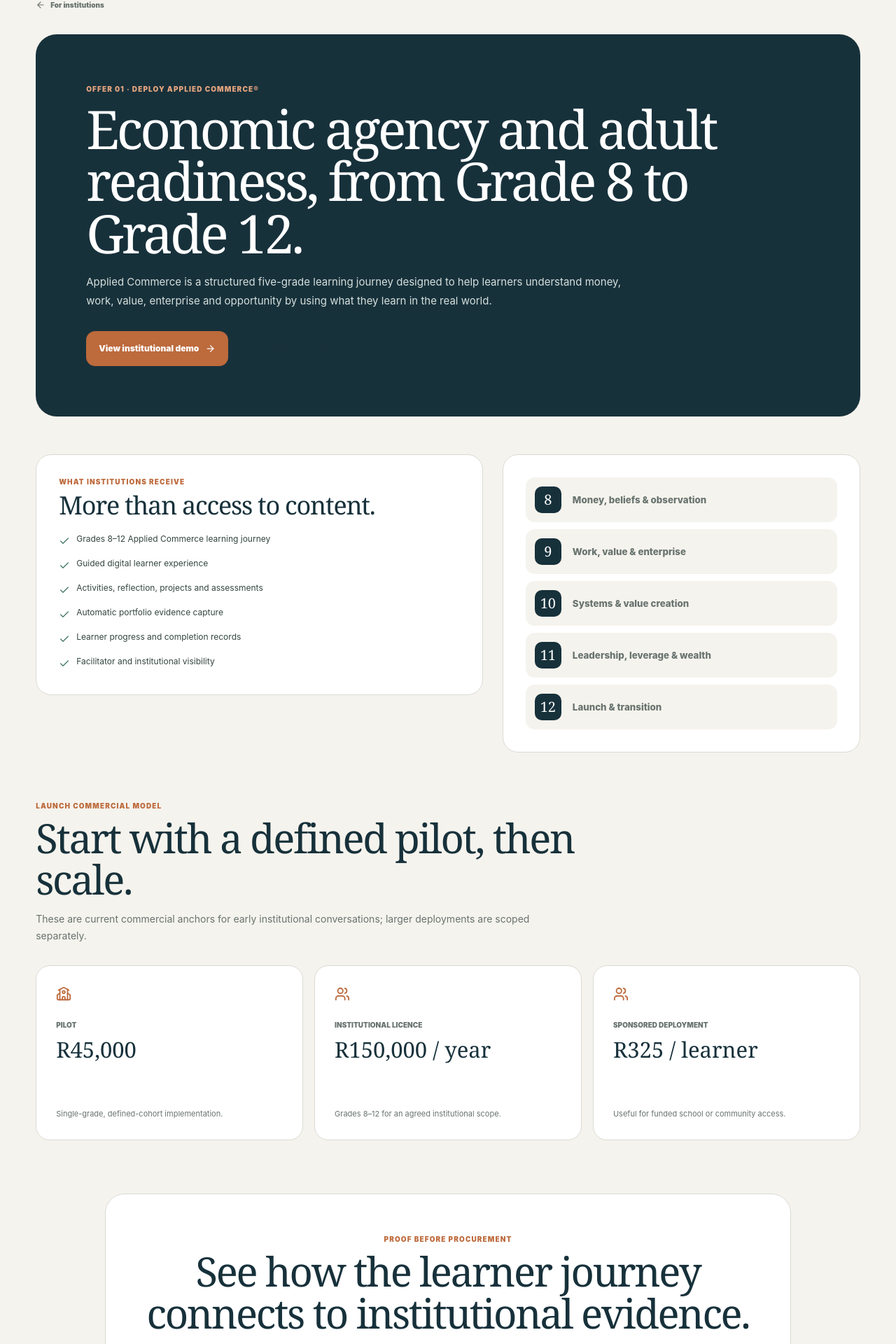
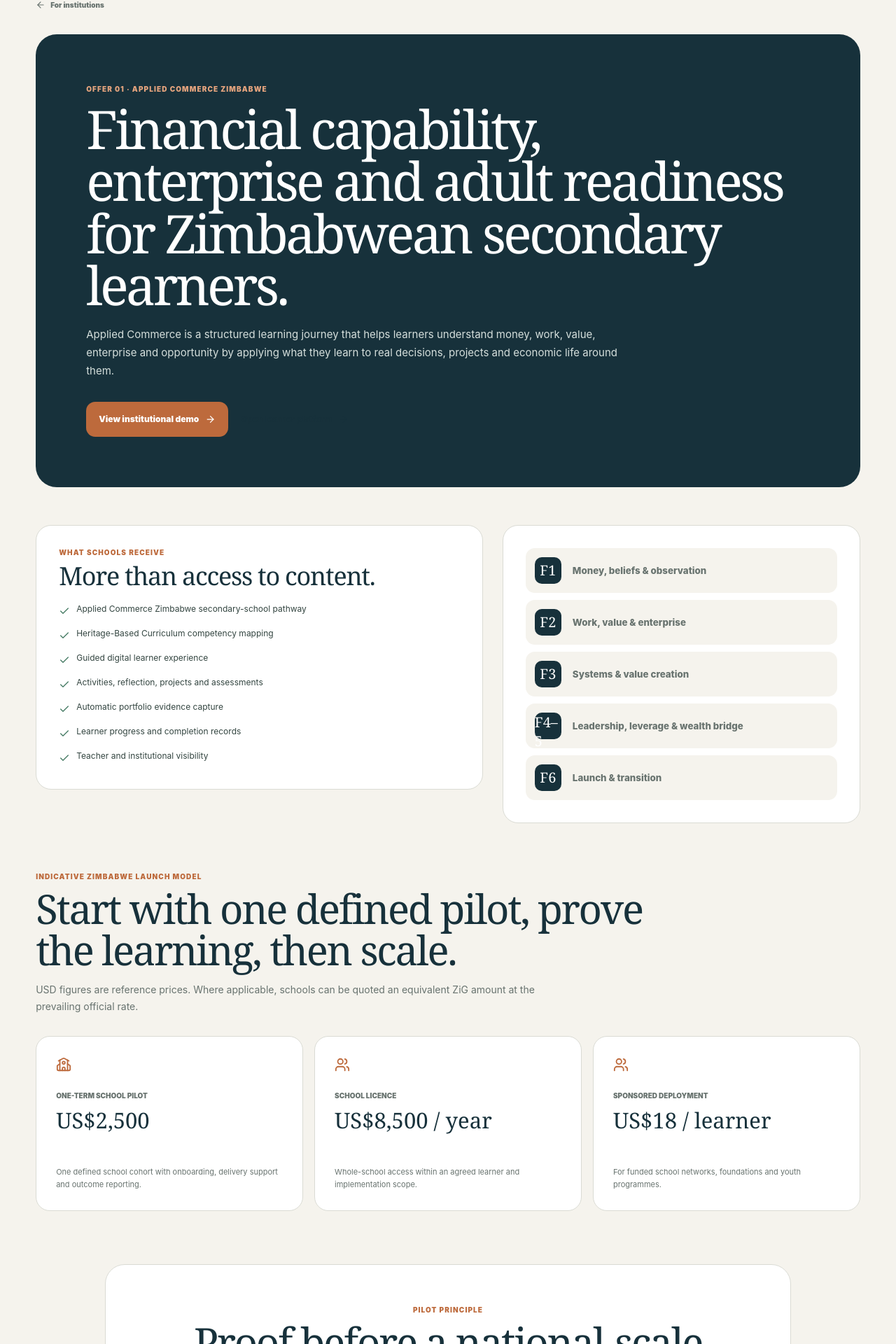
Before and after one commit to PDthePlug/Applied-Commerce-Za, a Next.js app: page /institutions/deploy in a window 1280 px wide. Shown: the part 139-2059 px from the top of the page at 70% size. Built offline with nearby package versions, Linux system fonts and the light colour scheme.

Commit message:
feat: create Zimbabwe school deployment offer

```diff
--- a/app/institutions/deploy/page.tsx
+++ b/app/institutions/deploy/page.tsx
@@ -3,17 +3,18 @@ import Link from "next/link";
 import { ArrowLeft, ArrowRight, Check, School, Users } from "lucide-react";
 
 export const metadata: Metadata = {
-  title: "Deploy Applied Commerce",
-  description: "Institutional deployment options for the Applied Commerce Grades 8–12 learning journey.",
+  title: "Deploy Applied Commerce Zimbabwe",
+  description: "Institutional deployment options for Applied Commerce in Zimbabwean secondary schools.",
 };
 
 const included = [
-  "Grades 8–12 Applied Commerce learning journey",
+  "Applied Commerce Zimbabwe secondary-school pathway",
+  "Heritage-Based Curriculum competency mapping",
   "Guided digital learner experience",
   "Activities, reflection, projects and assessments",
   "Automatic portfolio evidence capture",
   "Learner progress and completion records",
-  "Facilitator and institutional visibility",
+  "Teacher and institutional visibility",
 ];
 
 export default function DeployAppliedCommercePage() {
@@ -21,11 +22,11 @@ export default function DeployAppliedCommercePage() {
     <Link className="institutional-back" href="/institutions"><ArrowLeft/> For institutions</Link>
 
     <section className="institutional-detail-hero">
-      <p className="eyebrow">Offer 01 · Deploy Applied Commerce®</p>
-      <h1>Economic agency and adult readiness, from Grade 8 to Grade 12.</h1>
+      <p className="eyebrow">Offer 01 · Applied Commerce Zimbabwe</p>
+      <h1>Financial capability, enterprise and adult readiness for Zimbabwean secondary learners.</h1>
       <p>
-        Applied Commerce is a structured five-grade learning journey designed to help learners understand money, work,
-        value, enterprise and opportunity by using what they learn in the real world.
+        Applied Commerce is a structured learning journey that helps learners understand money, work, value, enterprise and
+        opportunity by applying what they learn to real decisions, projects and economic life around them.
       </p>
       <div className="institutional-actions">
         <Link className="institutional-primary" href="/institutions/demo">View institutional demo <ArrowRight/></Link>
@@ -35,37 +36,38 @@ export default function DeployAppliedCommercePage() {
 
     <section className="institutional-detail-grid">
       <article>
-        <p className="eyebrow">What institutions receive</p>
+        <p className="eyebrow">What schools receive</p>
         <h2>More than access to content.</h2>
         <div className="institutional-check-list">
           {included.map(item=><span key={item}><Check/> {item}</span>)}
         </div>
       </article>
       <aside className="institutional-grade-journey">
-        <span><strong>8</strong><small>Money, beliefs & observation</small></span>
-        <span><strong>9</strong><small>Work, value & enterprise</small></span>
-        <span><strong>10</strong><small>Systems & value creation</small></span>
-        <span><strong>11</strong><small>Leadership, leverage & wealth</small></span>
-        <span><strong>12</strong><small>Launch & transition</small></span>
+        <span><strong>F1</strong><small>Money, beliefs & observation</small></span>
+        <span><strong>F2</strong><small>Work, value & enterprise</small></span>
+        <span><strong>F3</strong><small>Systems & value creation</small></span>
+        <span><strong>F4–5</strong><small>Leadership, leverage & wealth bridge</small></span>
+        <span><strong>F6</strong><small>Launch & transition</small></span>
       </aside>
     </section>
 
     <section className="institutional-pricing-section">
       <div className="institutional-section-heading">
-        <p className="eyebrow">Launch commercial model</p>
-        <h2>Start with a defined pilot, then scale.</h2>
-        <p>These are current commercial anchors for early institutional conversations; larger deployments are scoped separately.</p>
+        <p className="eyebrow">Indicative Zimbabwe launch model</p>
+        <h2>Start with one defined pilot, prove the learning, then scale.</h2>
+        <p>USD figures are reference prices. Where applicable, schools can be quoted an equivalent ZiG amount at the prevailing official rate.</p>
       </div>
       <div className="institutional-pricing-grid">
-        <article><School/><span>Pilot</span><strong>R45,000</strong><p>Single-grade, defined-cohort implementation.</p></article>
-        <article><Users/><span>Institutional licence</span><strong>R150,000 / year</strong><p>Grades 8–12 for an agreed institutional scope.</p></article>
-        <article><Users/><span>Sponsored deployment</span><strong>R325 / learner</strong><p>Useful for funded school or community access.</p></article>
+        <article><School/><span>One-term school pilot</span><strong>US$2,500</strong><p>One defined school cohort with onboarding, delivery support and outcome reporting.</p></article>
+        <article><Users/><span>School licence</span><strong>US$8,500 / year</strong><p>Whole-school access within an agreed learner and implementation scope.</p></article>
+        <article><Users/><span>Sponsored deployment</span><strong>US$18 / learner</strong><p>For funded school networks, foundations and youth programmes.</p></article>
       </div>
     </section>
 
     <section className="institutional-final-cta compact-cta">
-      <p className="eyebrow">Proof before procurement</p>
-      <h2>See how the learner journey connects to institutional evidence.</h2>
+      <p className="eyebrow">Pilot principle</p>
+      <h2>Proof before a national-scale commitment.</h2>
+      <p>Start with one school or cohort, measure participation and learner evidence, then use the results to decide what should scale.</p>
       <Link className="institutional-primary" href="/institutions/demo">Open the demo <ArrowRight/></Link>
     </section>
   </div>;
```
